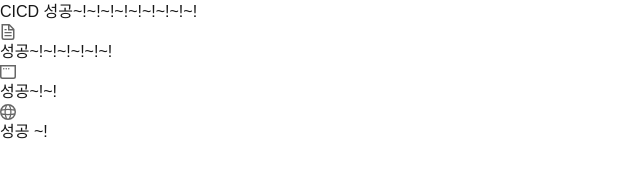
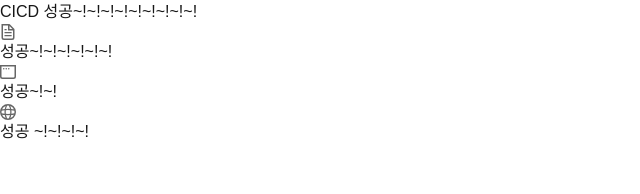
Before and after one commit to exceed96/CICD_TEST, a Next.js app: page / in a window 1280 px wide. Shown: the top 194 px of the page, without its empty margins (0-640 px from the left). Built offline with nearby package versions, Linux system fonts and the light colour scheme.

Commit message:
[Feat] 테스트

```diff
--- a/src/app/page.tsx
+++ b/src/app/page.tsx
@@ -50,7 +50,7 @@ export default function Home() {
             width={16}
             height={16}
           />
-          성공 ~!
+          성공 ~!~!~!~!
         </a>
       </footer>
     </div>
```
